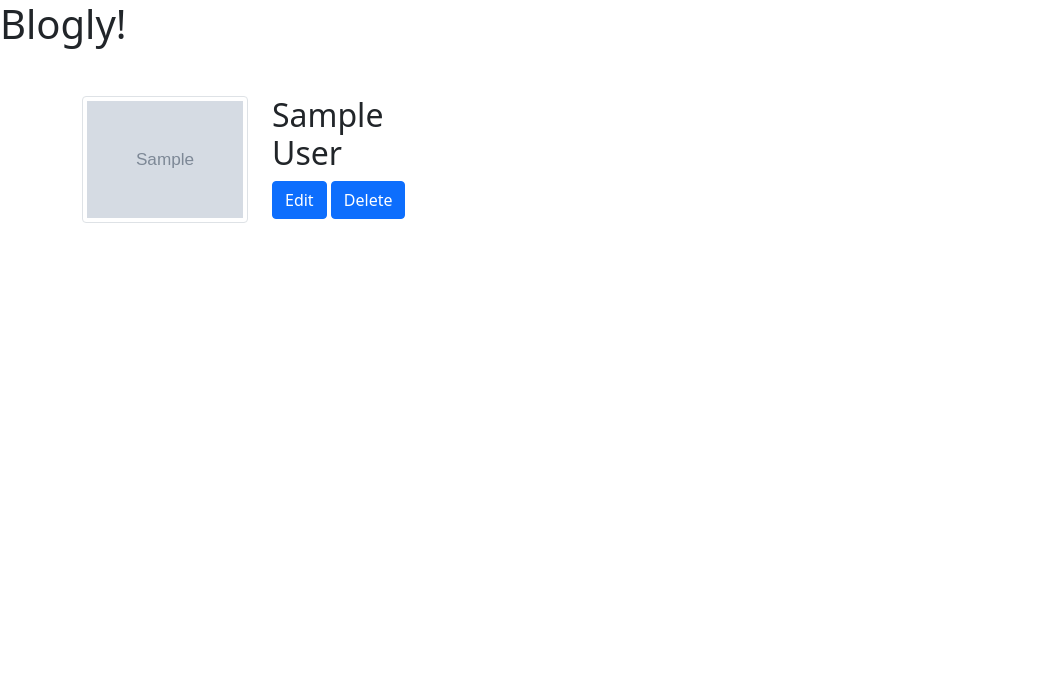
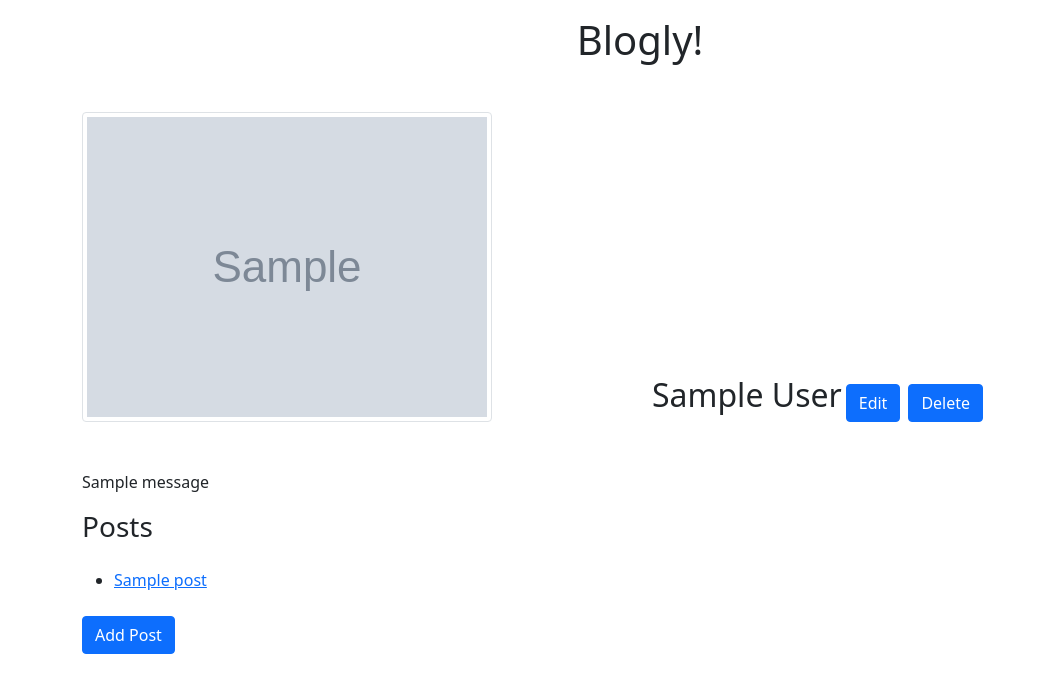
Before and after one commit to pagman77/flask-blogly, a Flask app: page /users/1 in a window 1280 px wide. Shown: the top 693 px of the page, without its empty margins (0-1043 px from the left). Run offline with Flask 2, Linux system fonts and the light colour scheme; tables that the repository leaves empty hold one stand-in row (values such as "Sample post"); grey boxes marked "Sample" are stand-in pictures; one stand-in notice (Sample message) is shown.

Commit message:
Added post feature, fixed other small bugs

```diff
--- a/app.py
+++ b/app.py
@@ -1,7 +1,8 @@
 """Blogly application."""
 
+from sqlite3 import Timestamp
 from flask import Flask, render_template, redirect, request, flash, session
-from models import db, connect_db, User
+from models import db, connect_db, User, Post
 
 app = Flask(__name__)
 app.config['SQLALCHEMY_DATABASE_URI'] = 'postgresql:///blogly'
@@ -34,9 +35,9 @@ def show_add_form():
 @app.post("/users/new")
 def add_user():
     """ add user and redirect to /users """
-    first_name = request.form["firstName"]
-    last_name = request.form["lastName"]
-    img_url = request.form.get("imageURL") or None
+    first_name = request.form["first-name"]
+    last_name = request.form["last-name"]
+    img_url = request.form.get("image-url") or None
 
     new_user = User(first_name=first_name,last_name=last_name,image_url=img_url)
     db.session.add(new_user)
@@ -48,7 +49,8 @@ def show_user(user_id):
     """ show information about the given user """
     user = User.query.get(user_id)
 
-    return render_template("user-detail.html", title = "User Detail", user=user)
+    posts = user.posts
+    return render_template("user-detail.html", title = "User Detail", user=user, posts=posts)
 
 @app.get("/users/<user_id>/edit")
 def edit_user(user_id):
@@ -64,11 +66,12 @@ def process_edit(user_id):
 
     user = User.query.get(user_id)
 
-    user.first_name = request.form["firstName"]
-    user.last_name = request.form["lastName"]
-    user.image_url = request.form.get("imageURL")
+    user.first_name = request.form["first-name"]
+    user.last_name = request.form["last-name"]
+    user.image_url = request.form.get("image-url")
 
     db.session.commit()
+    flash("User successfully updated")
 
     return redirect("/users")
 
@@ -80,7 +83,33 @@ def delete_user(user_id):
     db.session.delete(user)
 
     db.session.commit()
+
     flash("User successfully deleted")
+    return redirect("/users")
+
+@app.get("/users/<user_id>/new-post")
+def add_new_post(user_id):
+    """display new post form"""
+
+    user = User.query.get(user_id)
+
+    return render_template("new-post.html", user=user)
 
 
-    return redirect("/users")
+@app.post("/users/<user_id>/new-post")
+def commit_new_post(user_id):
+    """commit post to database and redirect"""
+
+    user = User.query.get(user_id)
+
+    post_title = request.form["post-title"]
+    post_content = request.form["post-content"]
+
+    post = Post(title = post_title, content=post_content, user_id = user_id)
+
+    db.session.add(post)
+    db.session.commit()
+
+    flash("Post added!")
+
+    return redirect(f"/users/{user_id}")
--- a/models.py
+++ b/models.py
@@ -1,4 +1,6 @@
 """Models for Blogly."""
+from sqlite3 import Timestamp
+from xmlrpc.client import DateTime
 from flask_sqlalchemy import SQLAlchemy
 
 db = SQLAlchemy()
@@ -30,3 +32,32 @@ class User(db.Model):
                     nullable=False)
     image_url = db.Column(db.Text,
                     nullable=True)
+
+
+class Post(db.Model):
+    """ Post Class """
+
+    __tablename__ = "posts"
+
+    def __repr__(self):
+        """Show info post information."""
+
+        p = self
+        return f"<Post {p.id} {p.title} Created at: \
+            {p.created_at} by user {p.user_id}>"
+
+    id = db.Column(db.Integer,
+                   primary_key=True,
+                   autoincrement=True)
+    title = db.Column(db.String(20),
+                    nullable=False)
+    content = db.Column(db.String(20),
+                    nullable=False)
+    created_at = db.Column(db.DateTime,
+                    nullable=False)
+    user_id = db.Column(
+                db.Integer,
+                db.ForeignKey("users.id"))
+
+    users = db.relationship('User',
+                            backref="posts")
--- a/templates/base.html
+++ b/templates/base.html
@@ -1,21 +1,24 @@
 <!DOCTYPE html>
 <html lang="en">
+
 <head>
-    <meta charset="UTF-8">
-    <meta http-equiv="X-UA-Compatible" content="IE=edge">
-    <meta name="viewport" content="width=device-width, initial-scale=1.0">
-    <link href="https://cdn.jsdelivr.net/npm/bootstrap@5.1.3/dist/css/bootstrap.min.css"
-    rel="stylesheet"
-    integrity="sha384-1BmE4kWBq78iYhFldvKuhfTAU6auU8tT94WrHftjDbrCEXSU1oBoqyl2QvZ6jIW3"
-    crossorigin="anonymous">
-    <title>Blogly</title>
+  <meta charset="UTF-8">
+  <meta http-equiv="X-UA-Compatible" content="IE=edge">
+  <meta name="viewport" content="width=device-width, initial-scale=1.0">
+  <link href="https://cdn.jsdelivr.net/npm/bootstrap@5.1.3/dist/css/bootstrap.min.css" rel="stylesheet"
+    integrity="sha384-1BmE4kWBq78iYhFldvKuhfTAU6auU8tT94WrHftjDbrCEXSU1oBoqyl2QvZ6jIW3" crossorigin="anonymous">
+  <title>Blogly</title>
 </head>
+
 <body>
-  <h1 class="text-align-center">Blogly!</h1>
+  <div>
+    <h1 class="text-center mt-3">Blogly!</h1>
+  </div>
   <div class="container mt-5">
     {%block content%}
 
     {%endblock%}
   </div>
 </body>
+
 </html>
--- a/templates/user-detail.html
+++ b/templates/user-detail.html
@@ -2,18 +2,30 @@
 
 {%block content%}
 <div class="row">
-  <div class="col-lg-2">
-    <img class="img-thumbnail"
-          src="{{user.image_url}}">
-          <!-- alt="profile picture"> -->
+  <div class="col">
+    <img class="img-thumbnail" src="{{user.image_url}}">
   </div>
-  <div class="col-lg-2">
-    <h2 id="{{user}}">{{user.first_name}} {{user.last_name}}</h2>
-    <a class="btn btn-primary"
-            href="/users/{{user.id}}/edit">Edit</a>
-    <form class="d-inline" method="POST" action="/users/{{user.id}}/delete">
-    <button type="submit" class="btn btn-primary">Delete</button>
+  <div class="col d-flex align-items-end">
+    <h2 class="d-block" id="{{user}}">{{user.first_name}} {{user.last_name}}</h2>
+    <a class="btn btn-primary mx-1" href="/users/{{user.id}}/edit">Edit</a>
+    <form method="POST" action="/users/{{user.id}}/delete">
+      <button type="submit" class="btn btn-primary mx-1">Delete</button>
     </form>
   </div>
 </div>
+
+<div class="row mt-5">
+  <div class="col">
+    {%for msg in get_flashed_messages()%}
+    <p>{{msg}}</p>
+    {%endfor%}
+    <h3>Posts</h3>
+    <ul class="mt-4">
+      {%for post in posts%}
+      <li class="mt-2"><a href="/">{{post.title}}</a></li>
+      {%endfor%}
+    </ul>
+    <a class="btn btn-primary mt-2" href="/users/{{user.id}}/new-post">Add Post</a>
+  </div>
+</div>
 {%endblock%}
```
Also changed, not shown: templates/new-post.html (added, +23 -0 lines), templates/new-user-form.html (+4 -4 lines), templates/user-edit.html (+4 -4 lines), tests.py (line endings or trailing spaces).
